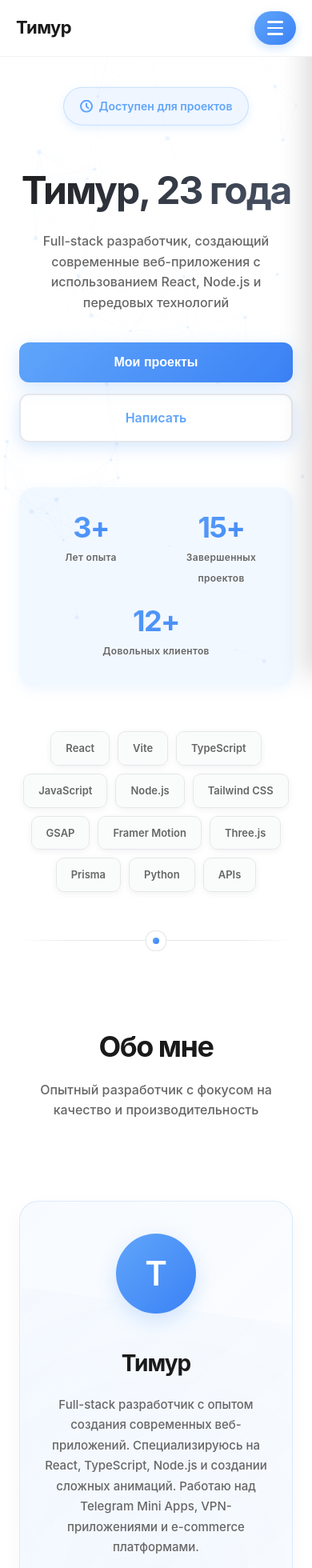
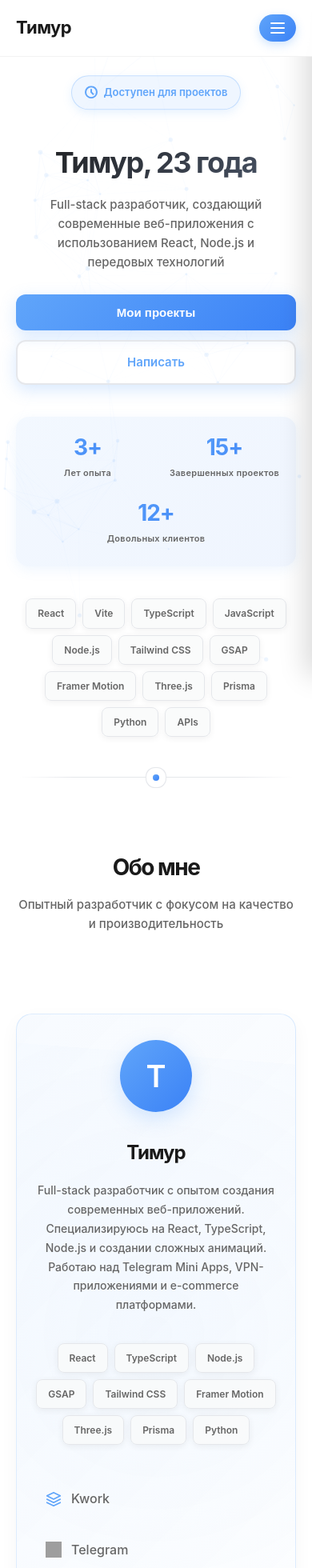
Before and after one commit to JustMoneyWorkz/timur-portfolio, a React (Vite) app: page / in a window 390 px wide. Shown: the top 1960 px of the page at 80% size. Built offline with nearby package versions, Linux system fonts and the light colour scheme; grey boxes are pictures that could not be loaded.

Commit message:
Update mobile.css

```diff
--- a/src/mobile.css
+++ b/src/mobile.css
@@ -1,11 +1,14 @@
-/* MOBILE BURGER & SIDEBAR */
+/* ========================================
+   MOBILE BURGER & SIDEBAR - FIXED
+   ======================================== */
+
 .burger-btn {
   display: none;
   flex-direction: column;
-  gap: 5px;
+  gap: 4px;
   background: linear-gradient(135deg, #60a5fa 0%, #3b82f6 100%);
   border: none;
-  padding: 12px 16px;
+  padding: 10px 14px;
   border-radius: 50px;
   cursor: pointer;
   transition: all 0.3s ease;
@@ -14,15 +17,16 @@
 }
 
 .burger-btn span {
-  width: 20px;
-  height: 2.5px;
+  width: 18px;
+  height: 2px;
   background: #fff;
   border-radius: 2px;
   transition: all 0.3s ease;
+  display: block;
 }
 
 .burger-btn span.active:nth-child(1) {
-  transform: rotate(45deg) translate(6px, 6px);
+  transform: rotate(45deg) translate(5px, 5px);
 }
 
 .burger-btn span.active:nth-child(2) {
@@ -30,7 +34,7 @@
 }
 
 .burger-btn span.active:nth-child(3) {
-  transform: rotate(-45deg) translate(6px, -6px);
+  transform: rotate(-45deg) translate(5px, -5px);
 }
 
 .mobile-overlay {
@@ -57,7 +61,7 @@
   top: 0;
   right: 0;
   width: 85%;
-  max-width: 320px;
+  max-width: 300px;
   height: 100vh;
   background: linear-gradient(180deg, rgba(255, 255, 255, 0.98) 0%, rgba(249, 250, 251, 0.98) 100%);
   backdrop-filter: blur(20px);
@@ -77,23 +81,27 @@
   display: flex;
   justify-content: space-between;
   align-items: center;
-  padding: 24px 20px;
+  padding: 20px 18px;
   border-bottom: 2px solid rgba(96, 165, 250, 0.1);
+  flex-shrink: 0;
 }
 
 .mobile-close-btn {
-  width: 44px;
-  height: 44px;
+  width: 38px;
+  height: 38px;
   border-radius: 50%;
   background: #f9fafb;
   border: none;
-  font-size: 32px;
+  font-size: 28px;
   color: #666;
   cursor: pointer;
   transition: all 0.3s ease;
   display: flex;
   align-items: center;
   justify-content: center;
+  line-height: 1;
+  font-family: Arial, sans-serif;
+  padding: 0;
 }
 
 .mobile-close-btn:active {
@@ -104,36 +112,48 @@
 
 .mobile-sidebar-links {
   flex: 1;
-  padding: 16px 0;
+  padding: 12px 0;
   overflow-y: auto;
+  -webkit-overflow-scrolling: touch;
 }
 
 .mobile-nav-link {
   display: flex;
   align-items: center;
-  gap: 16px;
-  padding: 18px 24px;
-  margin: 4px 12px;
+  gap: 14px;
+  padding: 16px 20px;
+  margin: 3px 10px;
   color: #666;
   text-decoration: none;
-  font-size: 16px;
+  font-size: 15px;
   font-weight: 600;
   transition: all 0.3s ease;
   border-radius: 12px;
+  position: relative;
+}
+
+.mobile-nav-link svg {
+  flex-shrink: 0;
+  z-index: 1;
 }
 
 .mobile-nav-link:active {
   background: rgba(96, 165, 250, 0.12);
   color: #60a5fa;
-  transform: translateX(8px);
+  transform: translateX(6px);
 }
 
 .mobile-sidebar-footer {
-  padding: 20px;
+  padding: 16px;
   border-top: 2px solid rgba(96, 165, 250, 0.1);
+  flex-shrink: 0;
+  background: rgba(96, 165, 250, 0.03);
 }
 
-/* MOBILE STYLES */
+/* ========================================
+   PREMIUM MOBILE STYLES
+   ======================================== */
+
 @media (max-width: 768px) {
   .nav-menu-desktop {
     display: none !important;
@@ -143,33 +163,55 @@
     display: flex !important;
   }
 
-  h1 {
-    font-size: 48px !important;
+  /* Hero - Compact & Premium */
+  .hero {
+    padding: 100px 20px 50px !important;
+    text-align: center;
   }
 
-  .hero {
-    padding: 120px 24px 60px !important;
+  h1 {
+    font-size: 40px !important;
+    letter-spacing: -1.5px !important;
+    line-height: 1.15 !important;
+    margin-bottom: 20px !important;
   }
 
   .hero-floating-badge {
     position: static !important;
-    margin: 0 auto 24px !important;
+    margin: 0 auto 20px !important;
+    padding: 10px 16px !important;
+    font-size: 13px !important;
+    display: inline-flex;
+  }
+
+  .hero-subtitle {
+    font-size: 16px !important;
+    line-height: 1.6 !important;
+    margin-bottom: 28px !important;
+    padding: 0 10px !important;
   }
 
   .hero-actions {
     flex-direction: column !important;
+    gap: 12px !important;
+    margin-bottom: 40px !important;
   }
 
   .hero-actions .btn {
     width: 100% !important;
+    padding: 14px 28px !important;
+    font-size: 15px !important;
   }
 
+  /* Stats - Compact Card */
   .stats {
     flex-direction: row !important;
     justify-content: space-around !important;
-    background: rgba(96, 165, 250, 0.08) !important;
-    padding: 32px 20px !important;
-    border-radius: 20px !important;
+    background: linear-gradient(135deg, rgba(96, 165, 250, 0.08) 0%, rgba(59, 130, 246, 0.08) 100%) !important;
+    padding: 24px 16px !important;
+    border-radius: 16px !important;
+    margin-bottom: 40px !important;
+    box-shadow: 0 4px 16px rgba(96, 165, 250, 0.1) !important;
   }
 
   .stat-item {
@@ -181,29 +223,185 @@
     display: none !important;
   }
 
-  .cards-grid {
-    grid-template-columns: 1fr !important;
+  .stat-number {
+    font-size: 32px !important;
+    letter-spacing: -1px !important;
+    margin-bottom: 4px !important;
   }
 
-  .profile-container {
-    flex-direction: column !important;
+  .stat-label {
+    font-size: 11px !important;
+    letter-spacing: 0.3px !important;
   }
 
-  .profile-avatar {
-    margin: 0 auto !important;
+  /* Badges - Compact */
+  .badges {
+    justify-content: center !important;
+    gap: 8px !important;
   }
 
+  .badge {
+    font-size: 12px !important;
+    padding: 8px 14px !important;
+    border-radius: 8px !important;
+  }
+
+  /* Sections - Compact */
   section {
-    padding: 64px 24px !important;
+    padding: 50px 20px !important;
   }
 
   h2 {
-    font-size: 36px !important;
+    font-size: 32px !important;
+    letter-spacing: -1.5px !important;
+    margin-bottom: 12px !important;
     text-align: center !important;
   }
 
   .section-subtitle {
+    font-size: 15px !important;
+    margin-bottom: 36px !important;
     text-align: center !important;
+  }
+
+  /* Profile - Compact & Clean */
+  .profile-container {
+    flex-direction: column !important;
+    gap: 24px !important;
+    padding: 32px 20px !important;
+    border-radius: 20px !important;
+  }
+
+  .profile-avatar {
+    width: 90px !important;
+    height: 90px !important;
+    font-size: 38px !important;
+    margin: 0 auto !important;
+  }
+
+  .profile-content h3 {
+    font-size: 24px !important;
+    text-align: center !important;
+    margin-bottom: 16px !important;
+  }
+
+  .profile-content p {
+    font-size: 14px !important;
+    line-height: 1.7 !important;
+    text-align: center !important;
+  }
+
+  .profile-skills {
+    justify-content: center !important;
+    gap: 8px !important;
+  }
+
+  /* Contacts - VERTICAL COLUMN - FIXED! */
+  .profile-contacts {
+    flex-direction: column !important;
+    gap: 8px !important;
+    align-items: stretch !important;
+    margin-top: 24px !important;
+  }
+
+  .profile-contacts a {
+    width: 100% !important;
+  }
+
+  .profile-contacts a > div {
+    padding: 14px 16px !important;
+    border-radius: 12px !important;
+    transition: all 0.3s ease !important;
+    width: 100% !important;
+    justify-content: flex-start !important;
+  }
+
+  .profile-contacts a > div:active {
+    background: linear-gradient(90deg, rgba(96, 165, 250, 0.1) 0%, transparent 100%) !important;
+    transform: translateX(8px);
+  }
+
+  /* Cards - Compact */
+  .cards-grid {
+    grid-template-columns: 1fr !important;
+    gap: 20px !important;
+  }
+
+  .card {
+    padding: 28px 20px !important;
+    border-radius: 16px !important;
+  }
+
+  .card-icon {
+    width: 56px !important;
+    height: 56px !important;
+    margin-bottom: 20px !important;
+  }
+
+  .card h3 {
+    font-size: 20px !important;
+    margin-bottom: 20px !important;
+  }
+
+  .card-text {
+    font-size: 13px !important;
+    line-height: 1.6 !important;
+  }
+
+  .card-link {
+    font-size: 14px !important;
+    margin-top: 16px !important;
+  }
+
+  /* Testimonials - Compact */
+  .testimonial-box {
+    padding: 28px 20px !important;
+    border-radius: 16px !important;
+  }
+
+  .testimonial-quote {
+    font-size: 15px !important;
+    line-height: 1.7 !important;
+    margin-bottom: 28px !important;
+    text-align: center !important;
+  }
+
+  .testimonial-author {
+    flex-direction: column !important;
+    text-align: center !important;
+    gap: 14px !important;
+  }
+
+  .testimonial-avatar {
+    width: 64px !important;
+    height: 64px !important;
+    font-size: 26px !important;
+  }
+
+  .testimonial-info h4 {
+    font-size: 17px !important;
+  }
+
+  .testimonial-info p {
+    font-size: 13px !important;
+  }
+
+  .testimonial-nav {
+    gap: 14px !important;
+    margin-top: 28px !important;
+  }
+
+  .testimonial-nav button {
+    min-width: 48px !important;
+    min-height: 48px !important;
+    padding: 0 !important;
+  }
+
+  /* Modal - FIXED CLOSE BUTTON */
+  .modal {
+    padding: 0 !important;
+    align-items: flex-start !important;
+    overflow-y: auto !important;
   }
 
   .modal-content {
@@ -212,21 +410,138 @@
     margin: 0 !important;
     border-radius: 0 !important;
     min-height: 100vh !important;
-    padding: 90px 24px 50px !important;
+    padding: 80px 20px 50px !important;
   }
 
   .modal-close {
     position: fixed !important;
-    top: 24px !important;
-    right: 24px !important;
+    top: 20px !important;
+    right: 20px !important;
     z-index: 1001 !important;
+    width: 46px !important;
+    height: 46px !important;
+    background: linear-gradient(135deg, #60a5fa 0%, #3b82f6 100%) !important;
+    color: #fff !important;
+    box-shadow: 0 6px 20px rgba(96, 165, 250, 0.4) !important;
+    font-size: 26px !important;
+    display: flex !important;
+    align-items: center !important;
+    justify-content: center !important;
+    line-height: 1 !important;
+    border: none !important;
+    border-radius: 50% !important;
+    cursor: pointer !important;
+  }
+
+  .modal-close:active {
+    transform: rotate(90deg) scale(0.9) !important;
+  }
+
+  #modal-body h2 {
+    font-size: 28px !important;
+    margin-bottom: 28px !important;
   }
 
   .modal-section {
     margin-bottom: 24px !important;
     padding: 20px !important;
     background: #fff !important;
-    border-radius: 16px !important;
+    border-radius: 14px !important;
     box-shadow: 0 4px 12px rgba(0, 0, 0, 0.04) !important;
   }
+
+  .modal-section h3 {
+    font-size: 11px !important;
+  }
+
+  .modal-section p {
+    font-size: 14px !important;
+    line-height: 1.7 !important;
+  }
+
+  .modal-badges {
+    gap: 8px !important;
+  }
+
+  #modal-body ul li {
+    font-size: 13px !important;
+    line-height: 1.7 !important;
+  }
+
+  /* Scroll to Top - FIXED & SMALLER */
+  .scroll-top {
+    bottom: 20px !important;
+    right: 20px !important;
+    width: 48px !important;
+    height: 48px !important;
+    box-shadow: 0 6px 20px rgba(96, 165, 250, 0.35) !important;
+  }
+
+  .scroll-top svg {
+    width: 20px !important;
+    height: 20px !important;
+    stroke-width: 2.5 !important;
+    transform: translateY(0) !important;
+  }
+
+  /* Footer - Compact */
+  footer {
+    padding: 40px 20px !important;
+  }
+
+  .footer-content {
+    flex-direction: column !important;
+    gap: 20px !important;
+    text-align: center !important;
+  }
+
+  .footer-logo {
+    font-size: 22px !important;
+  }
+
+  .footer-links {
+    flex-direction: row !important;
+    gap: 20px !important;
+    justify-content: center !important;
+  }
+
+  .footer-link {
+    font-size: 14px !important;
+  }
 }
+
+/* Small Mobile - Extra Compact */
+@media (max-width: 480px) {
+  h1 {
+    font-size: 36px !important;
+  }
+
+  .hero-subtitle {
+    font-size: 15px !important;
+  }
+
+  h2 {
+    font-size: 28px !important;
+  }
+
+  .stat-number {
+    font-size: 28px !important;
+  }
+
+  .mobile-sidebar {
+    width: 90% !important;
+    max-width: 280px !important;
+  }
+
+  .scroll-top {
+    width: 44px !important;
+    height: 44px !important;
+    bottom: 16px !important;
+    right: 16px !important;
+  }
+
+  .scroll-top svg {
+    width: 18px !important;
+    height: 18px !important;
+  }
+}
```
